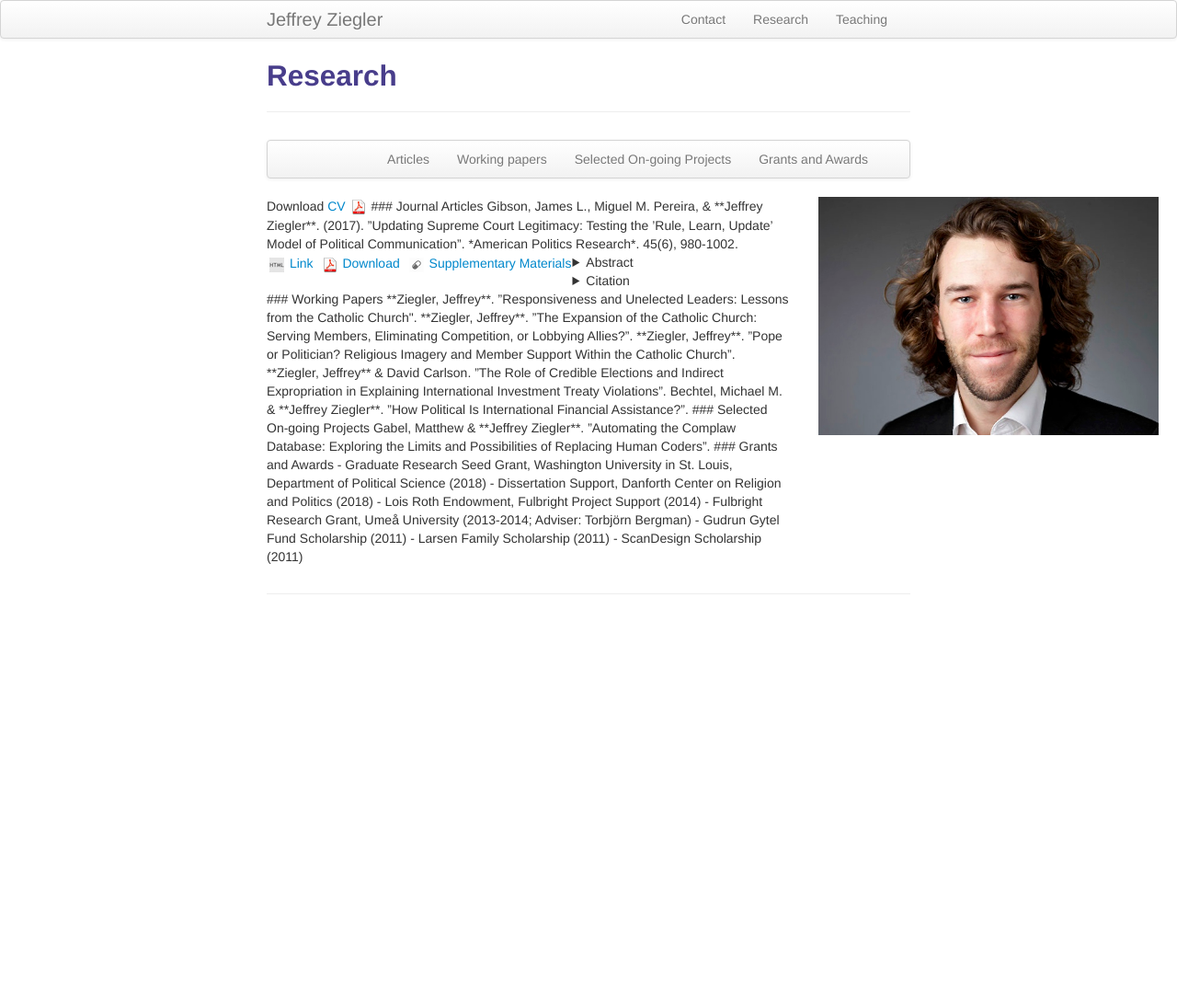
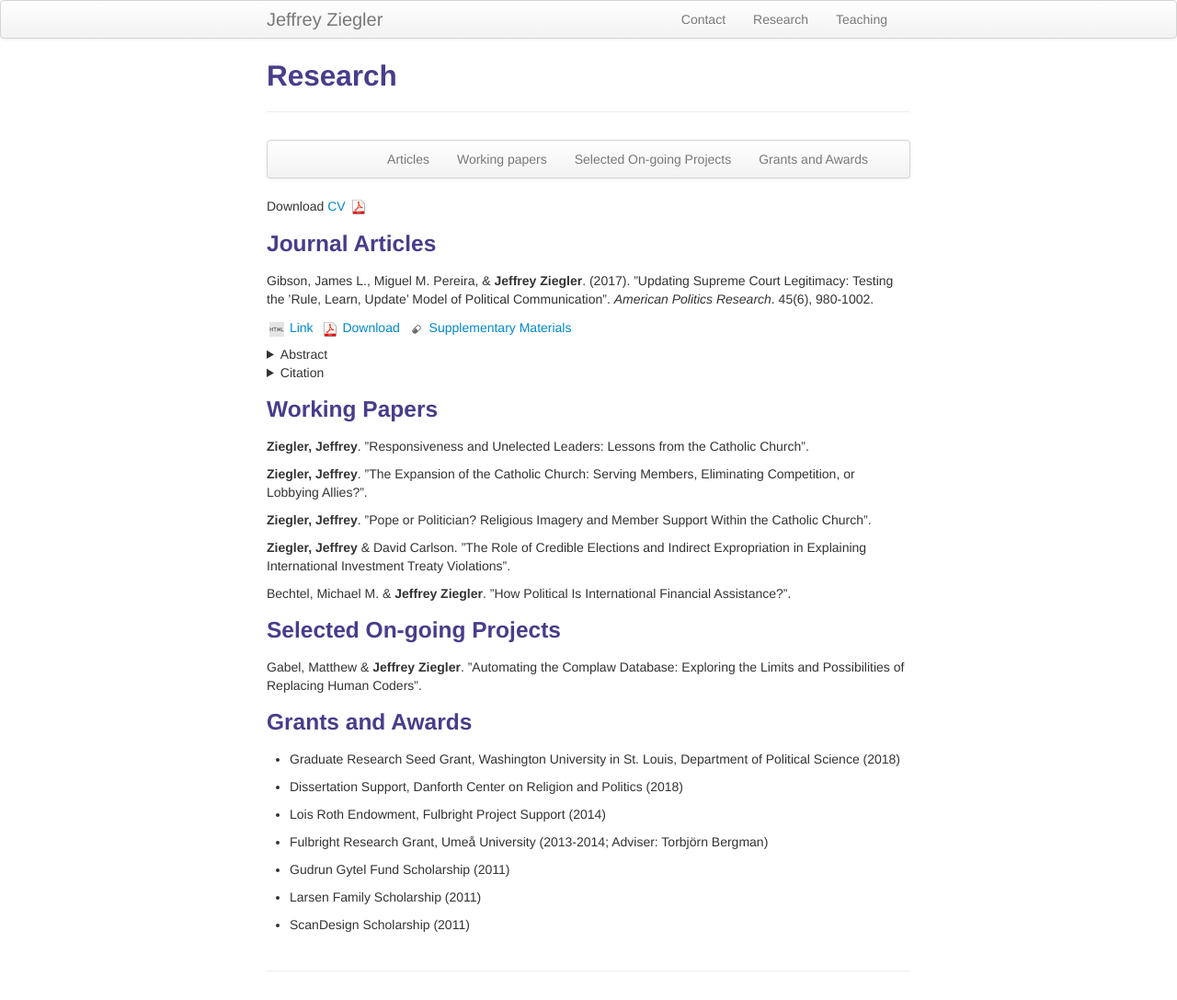
Before and after one commit to zieglerjef/zieglerjef.github.io, a Jekyll site: the page built from pages/pubs.md, in a window 1280 px wide. Shown: the whole page at 92% size. Built offline with Jekyll 4.4.1, drawn with Linux system fonts in a browser that asks for light colours; before the commit the page ends 900 px from its top, so only the background shows below that.

Commit message:
Update pubs.md

```diff
--- a/pages/pubs.md
+++ b/pages/pubs.md
@@ -14,10 +14,6 @@ description: Jeffrey Ziegler's research
         </ul>
     </div>
 </div>
-
-<div class="container">
-	<div class="row-fluid">
-		<div class="span6">
 
 Download <a href="https://drive.google.com/open?id=1tBMW3yqCl2WfRwRRfyTYkDypJOkOb961" target="_blank">	CV <img src="icons16/pdf-icon.png" alt="hi" class="inline"/> </a>
 
@@ -87,14 +83,3 @@ Gabel, Matthew & **Jeffrey Ziegler**. ”Automating the Complaw Database: Explor
 - Larsen Family Scholarship (2011)
 
 - ScanDesign Scholarship (2011)
-
-
-
-</div>
-
-
-<div class="span4">
-		<img src="../assets/pics/Jeff_Ziegler.jpg" alt="hi" class="inline"/>
-     		</div>
-	</div>
-</div>
```
